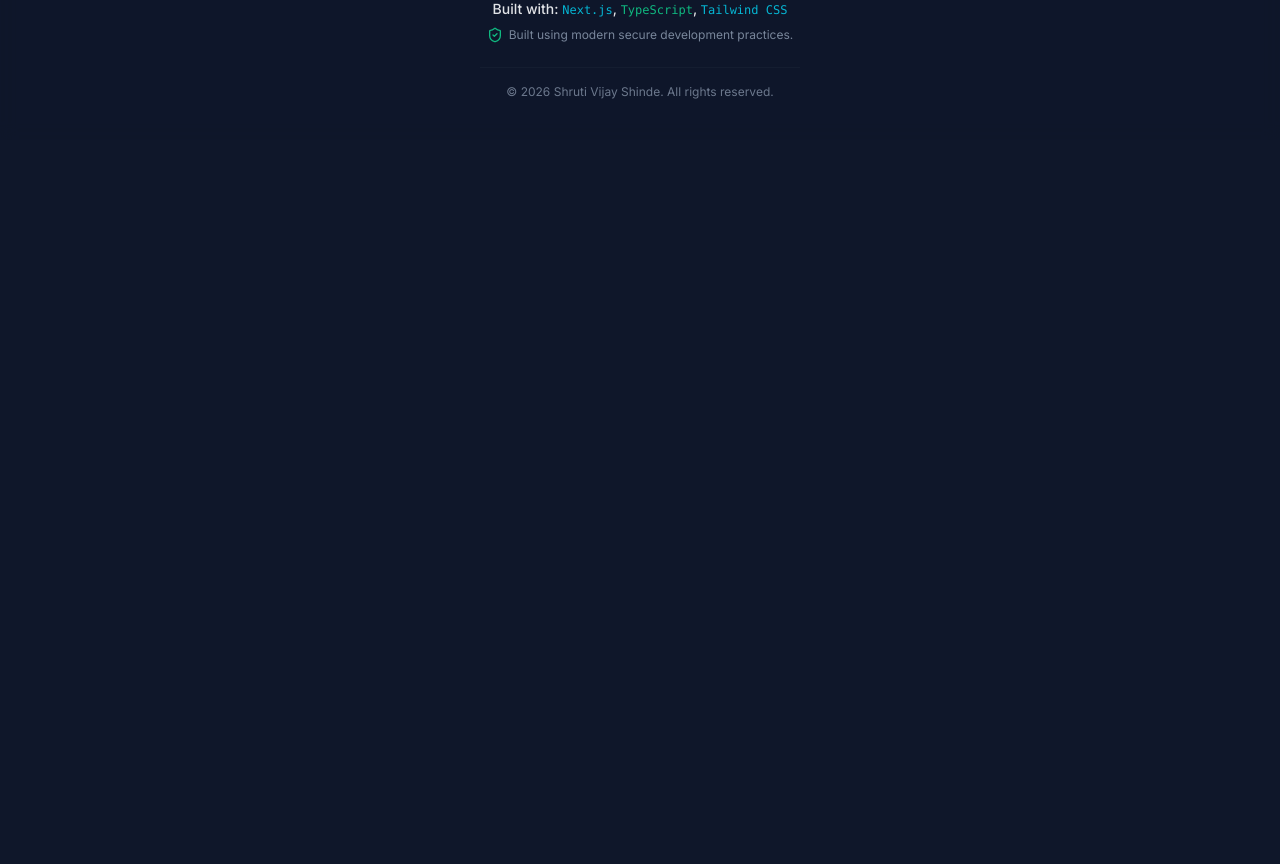
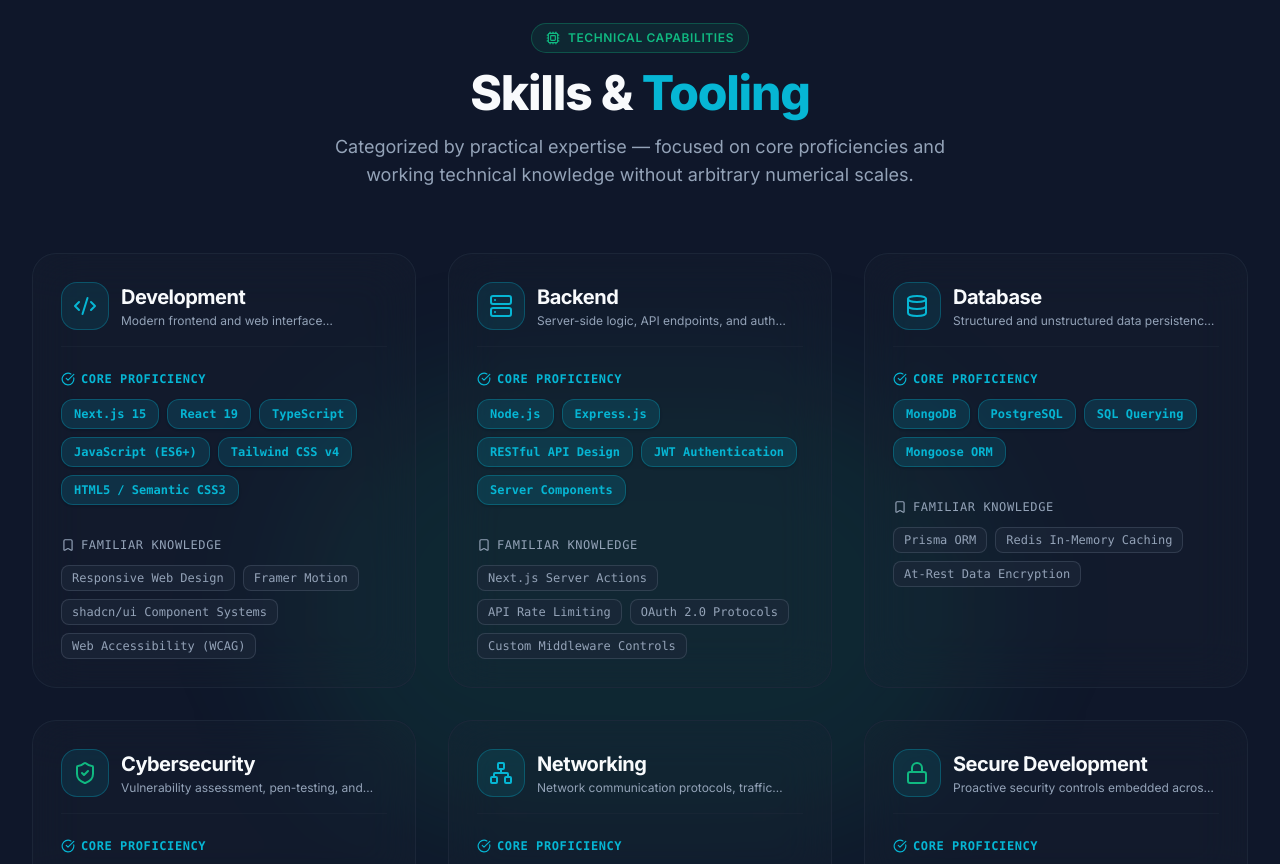
Before and after one commit to ShrutiiiShinde/secure-dev-portfolio, a Next.js app: page / in a window 1280 px wide. Shown: the part 3980-4844 px from the top of the page. Before the commit the page ends 4120 px from the top, so only its background shows below. Built offline with nearby package versions, Linux system fonts and the light colour scheme.

Commit message:
add Skills section and route with 6 category pill clusters split into Core and Familiar groups

```diff
--- a/app/page.tsx
+++ b/app/page.tsx
@@ -2,6 +2,7 @@
 import AboutSection from "@/components/sections/AboutSection";
 import ExperienceSection from "@/components/sections/ExperienceSection";
 import ProjectsSection from "@/components/sections/ProjectsSection";
+import SkillsSection from "@/components/sections/SkillsSection";
 
 export default function HomePage() {
   return (
@@ -10,6 +11,7 @@
       <AboutSection />
       <ExperienceSection />
       <ProjectsSection />
+      <SkillsSection />
     </main>
   );
 }
--- /dev/null
+++ b/app/skills/page.tsx
@@ -0,0 +1,15 @@
+import SkillsSection from "@/components/sections/SkillsSection";
+
+export const metadata = {
+  title: "Skills | Shruti Vijay Shinde",
+  description:
+    "Technical skills and toolsets categorized by Development, Backend, Database, Cybersecurity, Networking, and Secure Development.",
+};
+
+export default function SkillsPage() {
+  return (
+    <main className="w-full pt-8">
+      <SkillsSection />
+    </main>
+  );
+}
--- /dev/null
+++ b/components/sections/SkillsSection.tsx
@@ -0,0 +1,136 @@
+"use client";
+
+import { motion } from "framer-motion";
+import { skillsData } from "@/lib/skillsData";
+import {
+  Code2,
+  Server,
+  Database,
+  ShieldCheck,
+  Network,
+  Lock,
+  Cpu,
+  CheckCircle,
+  Bookmark,
+} from "lucide-react";
+
+const getCategoryIcon = (category: string) => {
+  switch (category) {
+    case "Development":
+      return <Code2 className="w-6 h-6 text-primary" />;
+    case "Backend":
+      return <Server className="w-6 h-6 text-primary" />;
+    case "Database":
+      return <Database className="w-6 h-6 text-primary" />;
+    case "Cybersecurity":
+      return <ShieldCheck className="w-6 h-6 text-secondary" />;
+    case "Networking":
+      return <Network className="w-6 h-6 text-primary" />;
+    case "Secure Development":
+      return <Lock className="w-6 h-6 text-secondary" />;
+    default:
+      return <Cpu className="w-6 h-6 text-primary" />;
+  }
+};
+
+export default function SkillsSection() {
+  return (
+    <section
+      id="skills"
+      className="relative py-20 lg:py-32 border-t border-muted/40 bg-background overflow-hidden"
+    >
+      {/* Subtle Ambient Radial Background Glow */}
+      <div className="absolute top-1/3 left-1/2 -translate-x-1/2 w-[700px] h-[450px] bg-secondary/10 rounded-full blur-3xl pointer-events-none" />
+
+      <div className="max-w-7xl mx-auto px-4 sm:px-6 lg:px-8 relative z-10 space-y-16">
+        {/* Section Header */}
+        <motion.div
+          initial={{ opacity: 0, y: 20 }}
+          whileInView={{ opacity: 1, y: 0 }}
+          viewport={{ once: true, margin: "-80px" }}
+          transition={{ duration: 0.5, ease: "easeOut" }}
+          className="text-center space-y-4"
+        >
+          <div className="inline-flex items-center gap-2 px-3.5 py-1.5 rounded-full border border-secondary/30 bg-secondary/10 text-secondary text-xs font-semibold uppercase tracking-wider">
+            <Cpu className="w-3.5 h-3.5" />
+            <span>Technical Capabilities</span>
+          </div>
+          <h2 className="text-3xl sm:text-4xl lg:text-5xl font-extrabold tracking-tight text-foreground">
+            Skills & <span className="text-primary">Tooling</span>
+          </h2>
+          <p className="text-muted-foreground text-base sm:text-lg max-w-2xl mx-auto">
+            Categorized by practical expertise — focused on core proficiencies and working technical knowledge without arbitrary numerical scales.
+          </p>
+        </motion.div>
+
+        {/* 6 Category Grid */}
+        <div className="grid grid-cols-1 md:grid-cols-2 lg:grid-cols-3 gap-8">
+          {skillsData.map((cat, idx) => (
+            <motion.div
+              key={cat.id}
+              initial={{ opacity: 0, y: 30 }}
+              whileInView={{ opacity: 1, y: 0 }}
+              viewport={{ once: true, margin: "-80px" }}
+              transition={{ duration: 0.5, delay: idx * 0.1 }}
+            >
+              <div className="h-full flex flex-col justify-between rounded-3xl border border-muted/80 bg-muted/20 backdrop-blur-xl p-7 hover:border-primary/50 transition-all duration-300 hover:shadow-xl hover:shadow-primary/10 relative overflow-hidden group">
+                <div className="space-y-6">
+                  {/* Category Header */}
+                  <div className="flex items-center space-x-3 pb-4 border-b border-muted/50">
+                    <div className="w-12 h-12 rounded-2xl border border-primary/30 bg-primary/10 flex items-center justify-center shrink-0 group-hover:scale-105 transition-transform">
+                      {getCategoryIcon(cat.category)}
+                    </div>
+                    <div>
+                      <h3 className="text-xl font-bold text-foreground group-hover:text-primary transition-colors tracking-tight">
+                        {cat.category}
+                      </h3>
+                      <p className="text-xs text-muted-foreground mt-0.5 line-clamp-1">
+                        {cat.description}
+                      </p>
+                    </div>
+                  </div>
+
+                  {/* Group 1: Core Skills */}
+                  <div className="space-y-3">
+                    <div className="flex items-center gap-1.5 text-xs font-mono font-bold text-primary uppercase tracking-wider">
+                      <CheckCircle className="w-3.5 h-3.5 text-primary" />
+                      <span>Core Proficiency</span>
+                    </div>
+                    <div className="flex flex-wrap gap-2">
+                      {cat.core.map((skill) => (
+                        <span
+                          key={skill}
+                          className="px-3 py-1.5 rounded-xl text-xs font-mono font-semibold bg-primary/15 text-primary border border-primary/30 shadow-sm"
+                        >
+                          {skill}
+                        </span>
+                      ))}
+                    </div>
+                  </div>
+
+                  {/* Group 2: Familiar Skills */}
+                  <div className="space-y-3 pt-2">
+                    <div className="flex items-center gap-1.5 text-xs font-mono font-medium text-muted-foreground uppercase tracking-wider">
+                      <Bookmark className="w-3.5 h-3.5 text-muted-foreground" />
+                      <span>Familiar Knowledge</span>
+                    </div>
+                    <div className="flex flex-wrap gap-2">
+                      {cat.familiar.map((skill) => (
+                        <span
+                          key={skill}
+                          className="px-2.5 py-1 rounded-lg text-xs font-mono bg-muted/60 text-muted-foreground border border-muted-foreground/20"
+                        >
+                          {skill}
+                        </span>
+                      ))}
+                    </div>
+                  </div>
+                </div>
+              </div>
+            </motion.div>
+          ))}
+        </div>
+      </div>
+    </section>
+  );
+}
--- /dev/null
+++ b/lib/skillsData.ts
@@ -0,0 +1,105 @@
+export type SkillCategory = {
+  id: string;
+  category: string; // e.g. "Development", "Cybersecurity"
+  description: string;
+  core: string[];
+  familiar: string[];
+};
+
+export const skillsData: SkillCategory[] = [
+  {
+    id: "dev",
+    category: "Development",
+    description: "Modern frontend and web interface engineering",
+    core: [
+      "Next.js 15",
+      "React 19",
+      "TypeScript",
+      "JavaScript (ES6+)",
+      "Tailwind CSS v4",
+      "HTML5 / Semantic CSS3",
+    ],
+    familiar: [
+      "Responsive Web Design",
+      "Framer Motion",
+      "shadcn/ui Component Systems",
+      "Web Accessibility (WCAG)",
+    ],
+  },
+  {
+    id: "backend",
+    category: "Backend",
+    description: "Server-side logic, API endpoints, and auth controls",
+    core: [
+      "Node.js",
+      "Express.js",
+      "RESTful API Design",
+      "JWT Authentication",
+      "Server Components",
+    ],
+    familiar: [
+      "Next.js Server Actions",
+      "API Rate Limiting",
+      "OAuth 2.0 Protocols",
+      "Custom Middleware Controls",
+    ],
+  },
+  {
+    id: "database",
+    category: "Database",
+    description: "Structured and unstructured data persistence layer",
+    core: ["MongoDB", "PostgreSQL", "SQL Querying", "Mongoose ORM"],
+    familiar: ["Prisma ORM", "Redis In-Memory Caching", "At-Rest Data Encryption"],
+  },
+  {
+    id: "security",
+    category: "Cybersecurity",
+    description: "Vulnerability assessment, pen-testing, and security auditing",
+    core: [
+      "Web Application VAPT",
+      "OWASP Top 10 Auditing",
+      "Burp Suite Pro",
+      "Reconnaissance & Footprinting",
+      "Vulnerability Validation",
+    ],
+    familiar: [
+      "Nmap / Wireshark Traffic Analysis",
+      "Metasploit Fundamentals",
+      "Risk Assessment & Report Writing",
+      "Responsible Disclosure",
+    ],
+  },
+  {
+    id: "networking",
+    category: "Networking",
+    description: "Network communication protocols, traffic analysis, and routing",
+    core: [
+      "HTTP / HTTPS Protocols",
+      "TCP/IP Network Suite",
+      "DNS & Domain Routing",
+      "TLS / SSL Certificate Handshakes",
+    ],
+    familiar: [
+      "Subnetting & CIDR Concepts",
+      "Firewall Policy Configuration",
+      "VPN & Proxy Tunneling",
+    ],
+  },
+  {
+    id: "secure-dev",
+    category: "Secure Development",
+    description: "Proactive security controls embedded across the SDLC",
+    core: [
+      "Threat Modeling",
+      "Secure SDLC (SSDLC)",
+      "Input Validation & Sanitization",
+      "Security Headers (CSP, HSTS, X-Frame)",
+    ],
+    familiar: [
+      "DevSecOps CI/CD Integration",
+      "Static Code Analysis (SAST)",
+      "Secrets Management",
+      "Role-Based Access Control (RBAC)",
+    ],
+  },
+];
```
